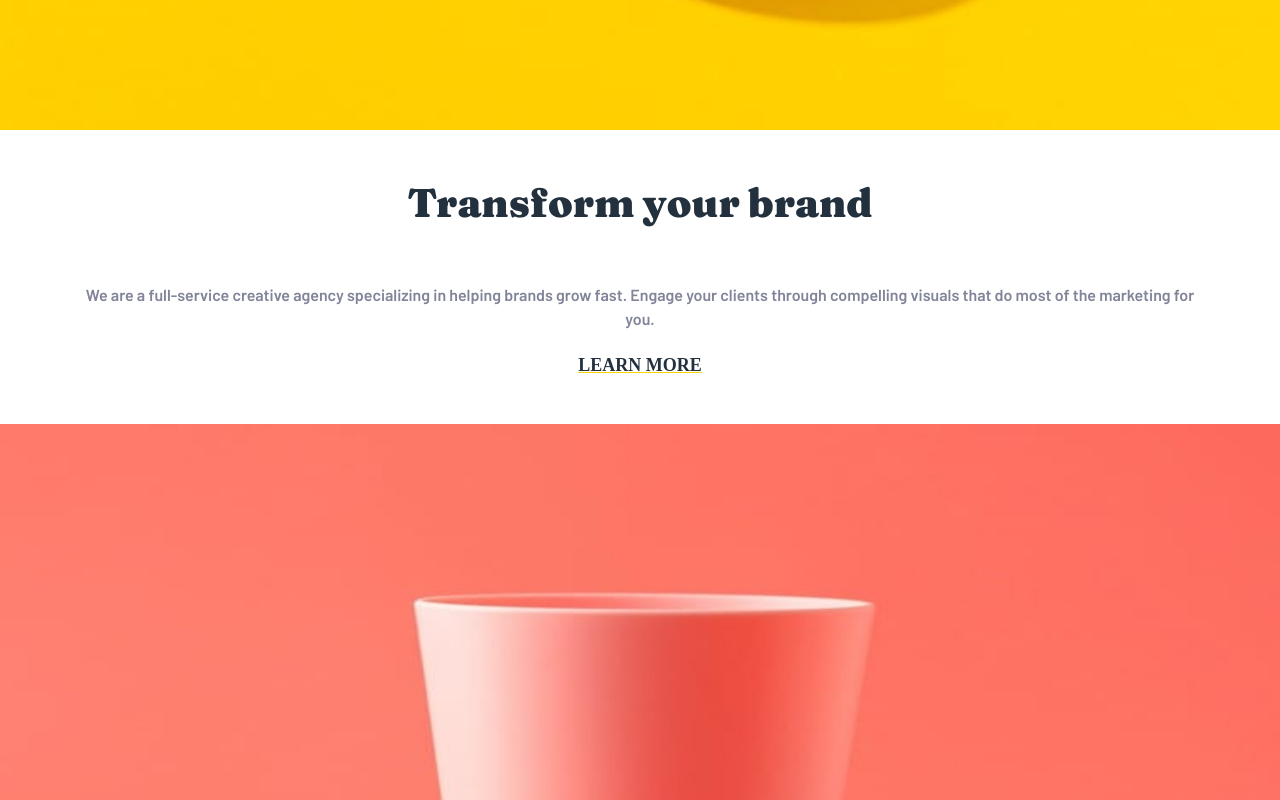
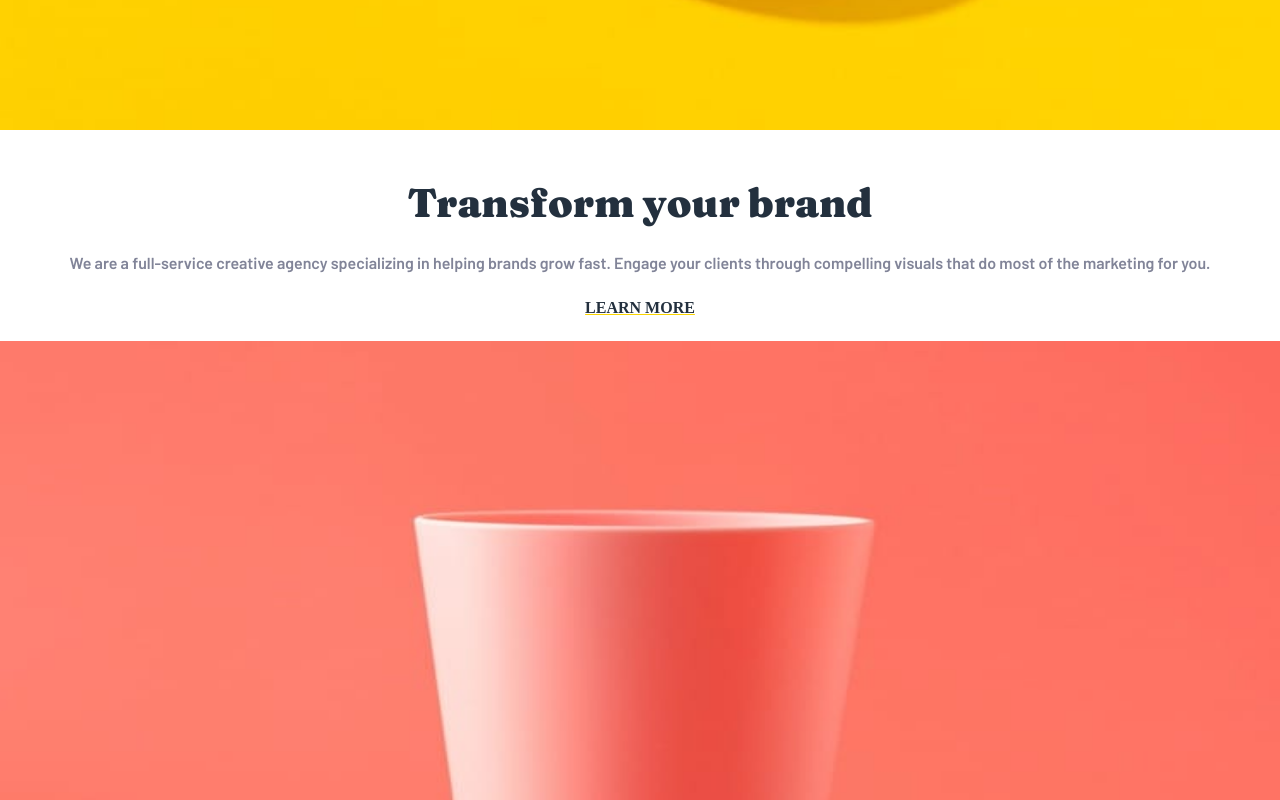
Before and after one commit to MaSsoumeh/Sunnyside-Agency-landing-Page, a React (Create React App) app in the folder sunnyside-agency/: page / in a window 1280 px wide. Shown: the part 1540-2340 px from the top of the page. Built offline with nearby package versions, Linux system fonts and the light colour scheme; the HTML template or start-up script is replaced by a standard one.

Commit message:
style font and padding

```diff
--- a/sunnyside-agency/src/components/transform/transform.scss
+++ b/sunnyside-agency/src/components/transform/transform.scss
@@ -20,11 +20,10 @@
     flex-direction: column;
     align-items: center;
     justify-content: center;
-    padding: 3rem;
+    padding-top: 3rem;
     .textHeading {
       font-family: $font-Fraunces;
       font-weight: 900;
-      margin-bottom: 2rem;
       font-size: 2.5rem;
       text-align: center;
     }
@@ -36,10 +35,11 @@
       line-height: 1.5rem;
     }
     .more {
-      font-size: $font-size;
+      font-size: 1rem;
       font-weight: 900;
       text-decoration-color: $color-yellow;
       text-decoration-style: 2rem solid $color-yellow;
+      padding-bottom: 1.5rem;
     }
   }
 }
```
